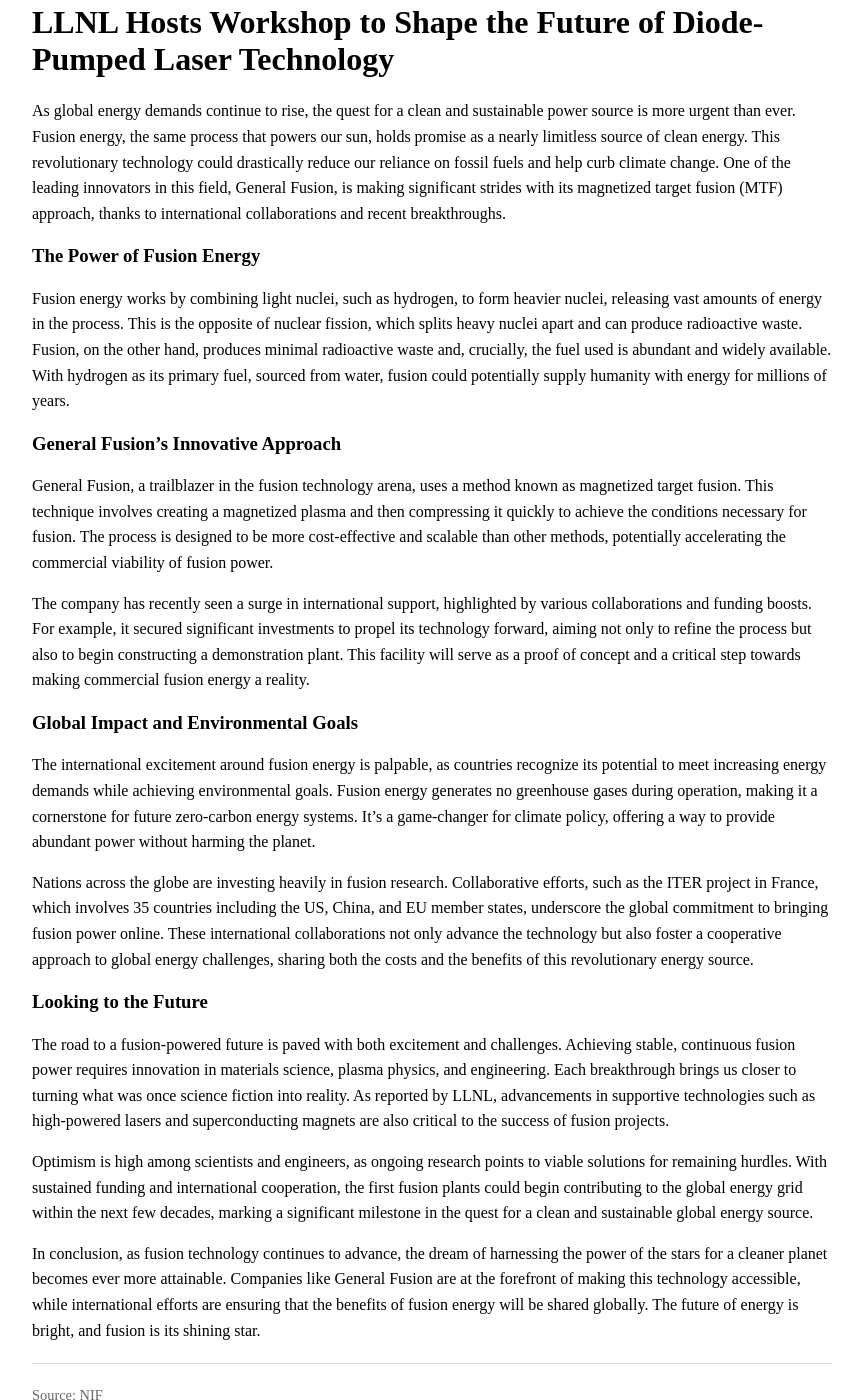
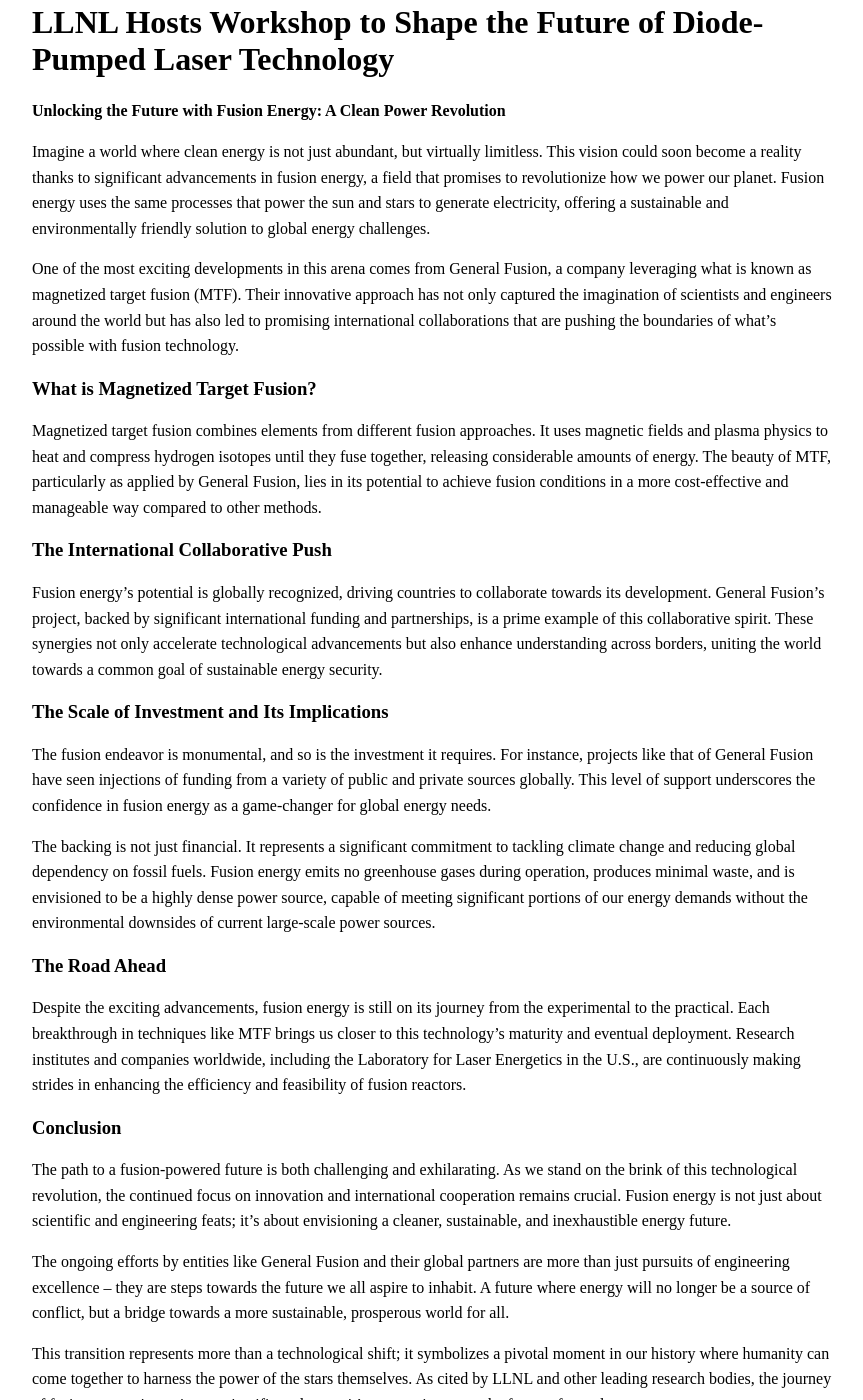
Before and after one commit to hyperpoint/hyperpoint.github.io, a Jekyll site: the page built from _posts/2025-05-20-40ed3765449f659ae77570ddcc343580-llnl-hosts-workshop-to-shape-the-future-of-diode-pumped-laser-technology.md, in a window 1280 px wide and 1400 px high, scrolled down 257 px. Shown: the whole window, without its empty margins (208-1071 px from the left). Built offline with Jekyll 4.4.1, drawn with Linux system fonts in a browser that asks for light colours; some of the changed text lies outside the part shown.

Commit message:
Update blog post: LLNL Hosts Workshop to Shape the Future of Diode-Pumped Laser Technology

```diff
--- a/_posts/2025-05-20-40ed3765449f659ae77570ddcc343580-llnl-hosts-workshop-to-shape-the-future-of-diode-pumped-laser-technology.md
+++ b/_posts/2025-05-20-40ed3765449f659ae77570ddcc343580-llnl-hosts-workshop-to-shape-the-future-of-diode-pumped-laser-technology.md
@@ -12,28 +12,34 @@ link: "https://lasers.llnl.gov/news/llnl-hosts-workshop-shape-future-diode-pumpe
 citation: "LLNL, news"
 ---
 
-As global energy demands continue to rise, the quest for a clean and sustainable power source is more urgent than ever. Fusion energy, the same process that powers our sun, holds promise as a nearly limitless source of clean energy. This revolutionary technology could drastically reduce our reliance on fossil fuels and help curb climate change. One of the leading innovators in this field, General Fusion, is making significant strides with its magnetized target fusion (MTF) approach, thanks to international collaborations and recent breakthroughs.
+**Unlocking the Future with Fusion Energy: A Clean Power Revolution**
 
-### The Power of Fusion Energy
+Imagine a world where clean energy is not just abundant, but virtually limitless. This vision could soon become a reality thanks to significant advancements in fusion energy, a field that promises to revolutionize how we power our planet. Fusion energy uses the same processes that power the sun and stars to generate electricity, offering a sustainable and environmentally friendly solution to global energy challenges.
 
-Fusion energy works by combining light nuclei, such as hydrogen, to form heavier nuclei, releasing vast amounts of energy in the process. This is the opposite of nuclear fission, which splits heavy nuclei apart and can produce radioactive waste. Fusion, on the other hand, produces minimal radioactive waste and, crucially, the fuel used is abundant and widely available. With hydrogen as its primary fuel, sourced from water, fusion could potentially supply humanity with energy for millions of years.
+One of the most exciting developments in this arena comes from General Fusion, a company leveraging what is known as magnetized target fusion (MTF). Their innovative approach has not only captured the imagination of scientists and engineers around the world but has also led to promising international collaborations that are pushing the boundaries of what’s possible with fusion technology.
 
-### General Fusion's Innovative Approach
+### What is Magnetized Target Fusion?
 
-General Fusion, a trailblazer in the fusion technology arena, uses a method known as magnetized target fusion. This technique involves creating a magnetized plasma and then compressing it quickly to achieve the conditions necessary for fusion. The process is designed to be more cost-effective and scalable than other methods, potentially accelerating the commercial viability of fusion power.
+Magnetized target fusion combines elements from different fusion approaches. It uses magnetic fields and plasma physics to heat and compress hydrogen isotopes until they fuse together, releasing considerable amounts of energy. The beauty of MTF, particularly as applied by General Fusion, lies in its potential to achieve fusion conditions in a more cost-effective and manageable way compared to other methods.
 
-The company has recently seen a surge in international support, highlighted by various collaborations and funding boosts. For example, it secured significant investments to propel its technology forward, aiming not only to refine the process but also to begin constructing a demonstration plant. This facility will serve as a proof of concept and a critical step towards making commercial fusion energy a reality.
+### The International Collaborative Push
 
-### Global Impact and Environmental Goals
+Fusion energy’s potential is globally recognized, driving countries to collaborate towards its development. General Fusion’s project, backed by significant international funding and partnerships, is a prime example of this collaborative spirit. These synergies not only accelerate technological advancements but also enhance understanding across borders, uniting the world towards a common goal of sustainable energy security.
 
-The international excitement around fusion energy is palpable, as countries recognize its potential to meet increasing energy demands while achieving environmental goals. Fusion energy generates no greenhouse gases during operation, making it a cornerstone for future zero-carbon energy systems. It's a game-changer for climate policy, offering a way to provide abundant power without harming the planet.
+### The Scale of Investment and Its Implications
 
-Nations across the globe are investing heavily in fusion research. Collaborative efforts, such as the ITER project in France, which involves 35 countries including the US, China, and EU member states, underscore the global commitment to bringing fusion power online. These international collaborations not only advance the technology but also foster a cooperative approach to global energy challenges, sharing both the costs and the benefits of this revolutionary energy source.
+The fusion endeavor is monumental, and so is the investment it requires. For instance, projects like that of General Fusion have seen injections of funding from a variety of public and private sources globally. This level of support underscores the confidence in fusion energy as a game-changer for global energy needs.
 
-### Looking to the Future
+The backing is not just financial. It represents a significant commitment to tackling climate change and reducing global dependency on fossil fuels. Fusion energy emits no greenhouse gases during operation, produces minimal waste, and is envisioned to be a highly dense power source, capable of meeting significant portions of our energy demands without the environmental downsides of current large-scale power sources.
 
-The road to a fusion-powered future is paved with both excitement and challenges. Achieving stable, continuous fusion power requires innovation in materials science, plasma physics, and engineering. Each breakthrough brings us closer to turning what was once science fiction into reality. As reported by LLNL, advancements in supportive technologies such as high-powered lasers and superconducting magnets are also critical to the success of fusion projects.
+### The Road Ahead
 
-Optimism is high among scientists and engineers, as ongoing research points to viable solutions for remaining hurdles. With sustained funding and international cooperation, the first fusion plants could begin contributing to the global energy grid within the next few decades, marking a significant milestone in the quest for a clean and sustainable global energy source.
+Despite the exciting advancements, fusion energy is still on its journey from the experimental to the practical. Each breakthrough in techniques like MTF brings us closer to this technology's maturity and eventual deployment. Research institutes and companies worldwide, including the Laboratory for Laser Energetics in the U.S., are continuously making strides in enhancing the efficiency and feasibility of fusion reactors.
 
-In conclusion, as fusion technology continues to advance, the dream of harnessing the power of the stars for a cleaner planet becomes ever more attainable. Companies like General Fusion are at the forefront of making this technology accessible, while international efforts are ensuring that the benefits of fusion energy will be shared globally. The future of energy is bright, and fusion is its shining star.
+### Conclusion
+
+The path to a fusion-powered future is both challenging and exhilarating. As we stand on the brink of this technological revolution, the continued focus on innovation and international cooperation remains crucial. Fusion energy is not just about scientific and engineering feats; it’s about envisioning a cleaner, sustainable, and inexhaustible energy future.
+
+The ongoing efforts by entities like General Fusion and their global partners are more than just pursuits of engineering excellence – they are steps towards the future we all aspire to inhabit. A future where energy will no longer be a source of conflict, but a bridge towards a more sustainable, prosperous world for all.
+
+This transition represents more than a technological shift; it symbolizes a pivotal moment in our history where humanity can come together to harness the power of the stars themselves. As cited by LLNL and other leading research bodies, the journey of fusion energy is not just a scientific endeavor; it’s a commitment to the future of our planet.
```
Also changed, not shown: other parts of _posts/2025-05-20-40ed3765449f659ae77570ddcc343580-llnl-hosts-workshop-to-shape-the-future-of-diode-pumped-laser-technology.md (+1 -1 lines).
